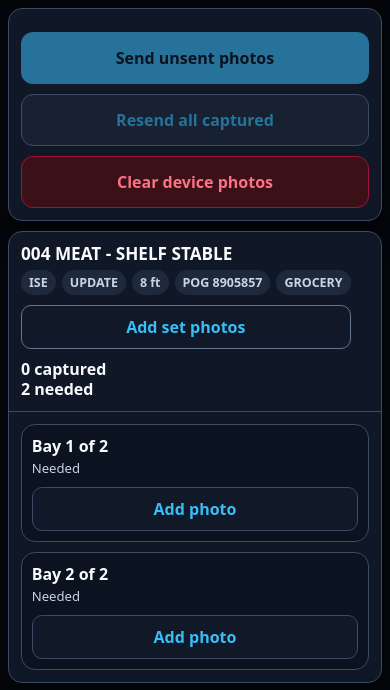
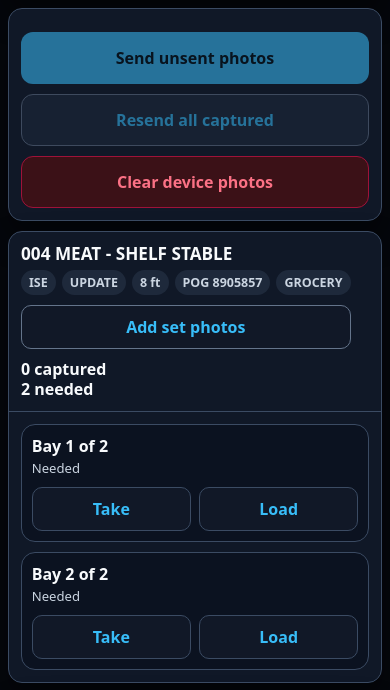
Before and after one commit to d6ewasupervisor-netizen/eod-api, a website: page src/public/fm391-p05w3/index.html in a window 390 px wide. Shown: the part 154-844 px from the top of the page. Drawn offline with Linux system fonts and the light colour scheme.

Commit message:
Add FM391 take and load bay actions.
Co-authored-by: Cursor <cursoragent@cursor.com>

```diff
--- a/src/public/fm391-p05w3/assets/app.js
+++ b/src/public/fm391-p05w3/assets/app.js
@@ -229,10 +229,16 @@
               <div class="bay-label">Bay ${task.bayNumber} of ${set.bays}</div>
               <div class="bay-detail">${sentText}</div>
             </div>
-            <label class="capture-label">
-              ${photo ? 'Replace' : 'Add photo'}
-              <input class="file-input bay-file-input" type="file" accept="image/*" data-task-id="${task.id}">
-            </label>
+            <div class="bay-actions">
+              <label class="capture-label">
+                Take
+                <input class="file-input bay-file-input" type="file" accept="image/*" capture="environment" data-task-id="${task.id}">
+              </label>
+              <label class="capture-label">
+                Load
+                <input class="file-input bay-file-input" type="file" accept="image/*" data-task-id="${task.id}">
+              </label>
+            </div>
           </div>`;
       }).join('');
 
--- a/src/public/fm391-p05w3/assets/styles.css
+++ b/src/public/fm391-p05w3/assets/styles.css
@@ -342,6 +342,12 @@ h1 {
   white-space: nowrap;
 }
 
+.bay-actions {
+  display: grid;
+  gap: 8px;
+  grid-template-columns: repeat(2, minmax(74px, 1fr));
+}
+
 .captured .capture-label {
   background: #064e3b;
   border-color: #34d399;
@@ -472,6 +478,11 @@ h1 {
     width: 100%;
   }
 
+  .bay-actions {
+    grid-template-columns: repeat(2, minmax(0, 1fr));
+    width: 100%;
+  }
+
   .bulk-item {
     grid-template-columns: 60px 1fr;
   }
```
